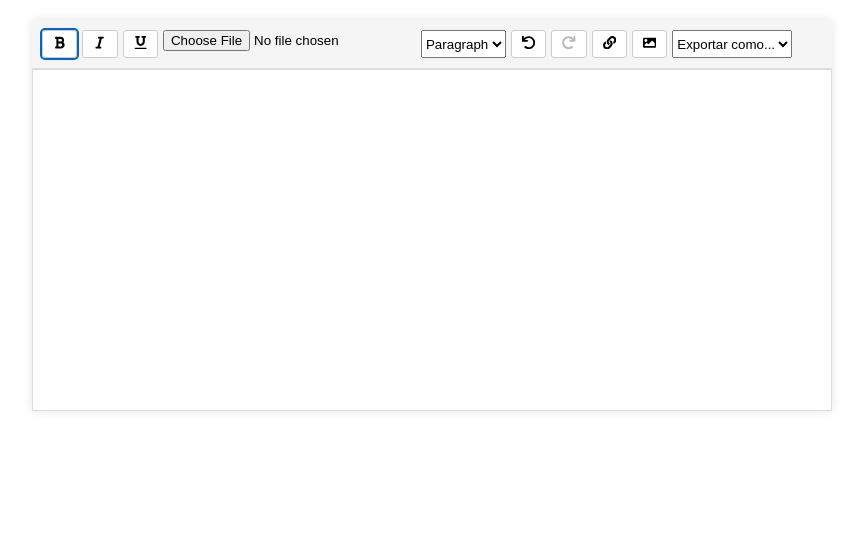
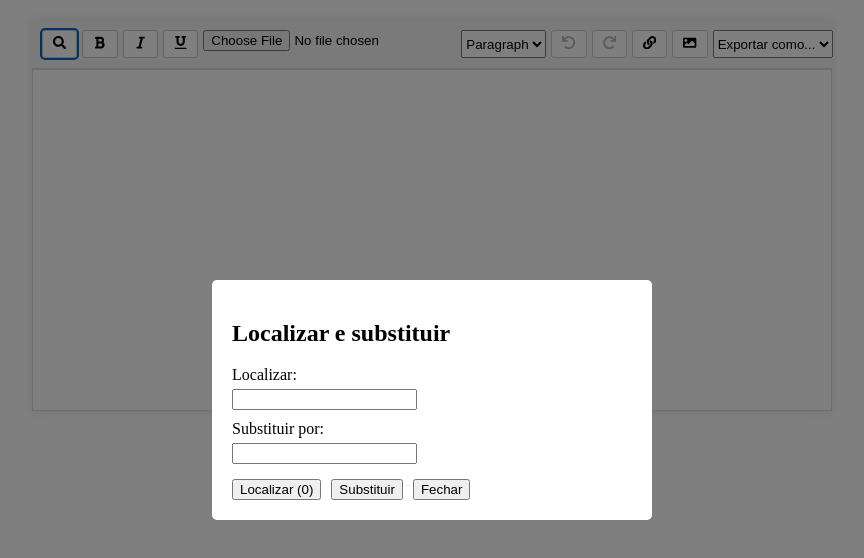
Before and after one commit to mrb1sh0p/rich-text-editor, a React (Create React App) app: page / in a window 1280 px wide. Both pictures are taken after a click on the button 267 px from the left and 44 px from the top of the page. Shown: the top 558 px of the page, without its empty margins (208-1072 px from the left). Built offline with nearby package versions, Linux system fonts and the light colour scheme.

Commit message:
Add find/replace functionality

```diff
--- a/package.json
+++ b/package.json
@@ -10,6 +10,7 @@
     "dompurify": "^3.2.4",
     "react": "^19.0.0",
     "react-dom": "^19.0.0",
+    "react-hotkeys-hook": "^4.6.1",
     "react-icons": "^5.4.0",
     "react-scripts": "5.0.1",
     "slate": "^0.112.0",
--- a/src/components/Editor.css
+++ b/src/components/Editor.css
@@ -43,3 +43,37 @@ button:focus {
 .toolbar .export-buttons{
   margin-left: auto;
 }
+
+.modal-overlay {
+  position: fixed;
+  top: 0;
+  left: 0;
+  right: 0;
+  bottom: 0;
+  background: rgba(0,0,0,0.5);
+  display: flex;
+  justify-content: center;
+  align-items: center;
+}
+
+.modal-content {
+  background: white;
+  padding: 20px;
+  border-radius: 5px;
+  width: 400px;
+}
+
+.form-group {
+  margin: 10px 0;
+}
+
+.form-group label {
+  display: block;
+  margin-bottom: 5px;
+}
+
+.button-group {
+  margin-top: 15px;
+  display: flex;
+  gap: 10px;
+}
--- a/src/components/Editor.js
+++ b/src/components/Editor.js
@@ -1,7 +1,11 @@
-import React, { useEffect, useContext } from "react";
+import React, { useEffect, useContext, useState } from "react";
 import { ErrorContext } from "../contexts/ErrorContext";
 import { sanitizeHTML } from "../utils/sanitize";
 import ImageUpload from "./ImageUpload";
+import FindReplaceModal from "./FindReplaceModal";
+
+import "./Editor.css";
+
 import {
   exportAsHTML,
   exportAsText,
@@ -16,13 +20,13 @@ import {
   FaRedo,
   FaLink,
   FaImage,
+  FaSearch,
 } from "react-icons/fa";
-
-import "./Editor.css";
 
 export default function Editor() {
   const editorRef = React.useRef(null);
   const { handleError } = useContext(ErrorContext);
+  const [showFindReplace, setShowFindReplace] = useState(false);
 
   useEffect(() => {
     const saved = localStorage.getItem("editorContent");
@@ -86,9 +90,17 @@ export default function Editor() {
     alert("Conteúdo copiado para a área de transferência!");
   };
 
+
+
   return (
     <div className="editor-container">
       <div className="toolbar">
+        <button
+          onClick={() => setShowFindReplace(true)}
+          aria-label="Localizar e substituir"
+        >
+          <FaSearch />
+        </button>
         <button
           onClick={() => handleCommand("bold")}
           aria-label="Negrito"
@@ -167,7 +179,14 @@ export default function Editor() {
           </option>
         </select>
       </div>
-
+      {
+        showFindReplace && (
+          <FindReplaceModal
+            editorRef={editorRef}
+            onClose={() => setShowFindReplace(false)}
+          />
+        )
+      }
       <div
         ref={editorRef}
         className="editor-content"
@@ -176,5 +195,6 @@ export default function Editor() {
         onInput={saveState}
       ></div>
     </div>
+
   );
 }
--- /dev/null
+++ b/src/components/FindReplaceModal.js
@@ -0,0 +1,74 @@
+import React, { useState, useEffect } from 'react';
+import { useHotkeys } from 'react-hotkeys-hook';
+
+const FindReplaceModal = ({ editorRef, onClose }) => {
+  const [findText, setFindText] = useState('');
+  const [replaceText, setReplaceText] = useState('');
+  const [matches, setMatches] = useState([]);
+  const [currentMatch, setCurrentMatch] = useState(-1);
+
+  useHotkeys('esc', onClose);
+
+  const findMatches = () => {
+    const content = editorRef.current.innerHTML;
+    const regex = new RegExp(findText, 'gi');
+    const matches = [...content.matchAll(regex)];
+    setMatches(matches);
+    setCurrentMatch(matches.length > 0 ? 0 : -1);
+  };
+
+  const replace = () => {
+    if (currentMatch === -1) return;
+
+    const selection = window.getSelection();
+    const range = document.createRange();
+    range.setStart(editorRef.current.childNodes[0], matches[currentMatch].index);
+    range.setEnd(editorRef.current.childNodes[0], matches[currentMatch].index + findText.length);
+    selection.removeAllRanges();
+    selection.addRange(range);
+
+    document.execCommand('insertText', false, replaceText);
+    findMatches();
+  };
+
+  return (
+    <div className="modal-overlay" role="dialog" aria-labelledby="findReplaceHeading">
+      <div className="modal-content">
+        <h2 id="findReplaceHeading">Localizar e substituir</h2>
+
+        <div className="form-group">
+          <label htmlFor="findInput">Localizar:</label>
+          <input
+            id="findInput"
+            value={findText}
+            onChange={(e) => setFindText(e.target.value)}
+            onKeyUp={findMatches}
+          />
+        </div>
+
+        <div className="form-group">
+          <label htmlFor="replaceInput">Substituir por:</label>
+          <input
+            id="replaceInput"
+            value={replaceText}
+            onChange={(e) => setReplaceText(e.target.value)}
+          />
+        </div>
+
+        <div className="button-group">
+          <button onClick={findMatches} aria-label="Localizar próximo">
+            Localizar ({matches.length})
+          </button>
+          <button onClick={replace} aria-label="Substituir">
+            Substituir
+          </button>
+          <button onClick={onClose} aria-label="Fechar">
+            Fechar
+          </button>
+        </div>
+      </div>
+    </div>
+  );
+};
+
+export default FindReplaceModal;
```
Also changed, not shown: 1 other file (tests, documents, lock files or other folders).
